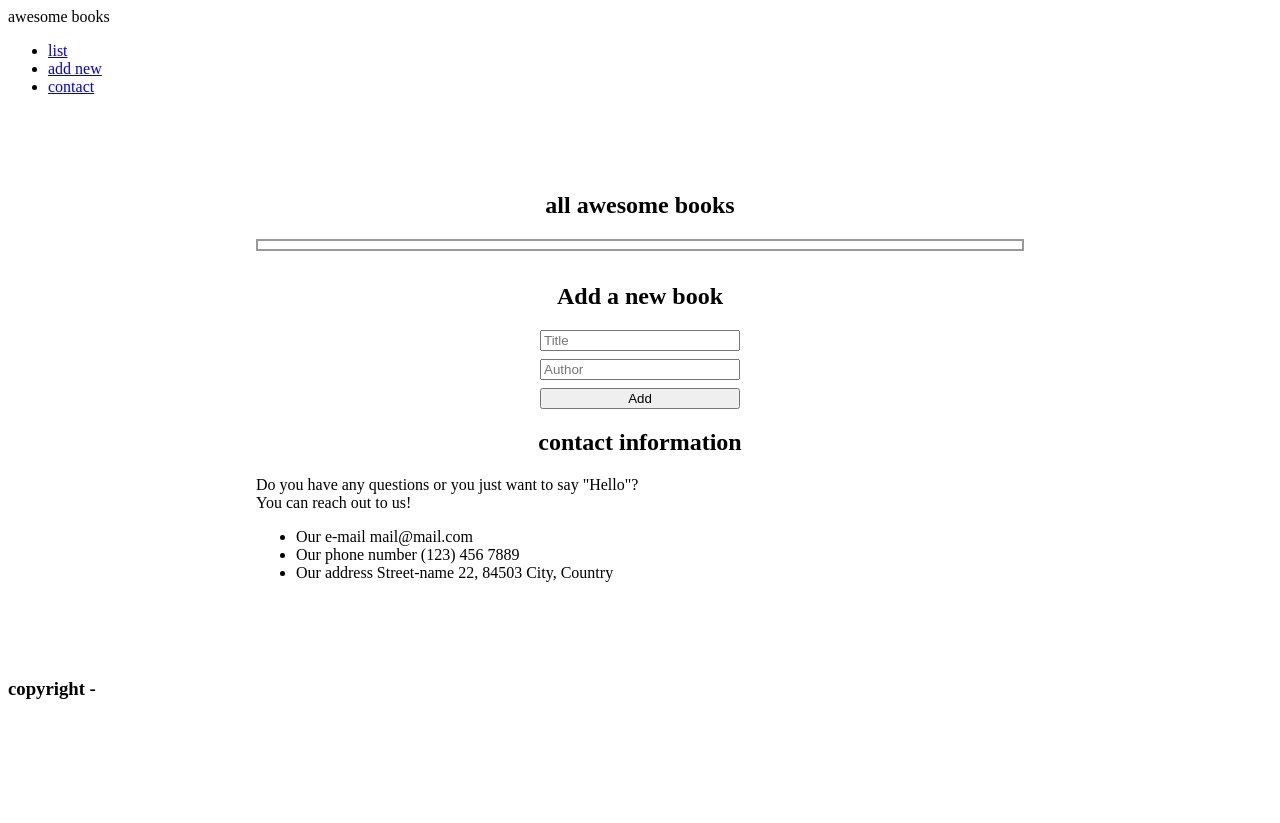
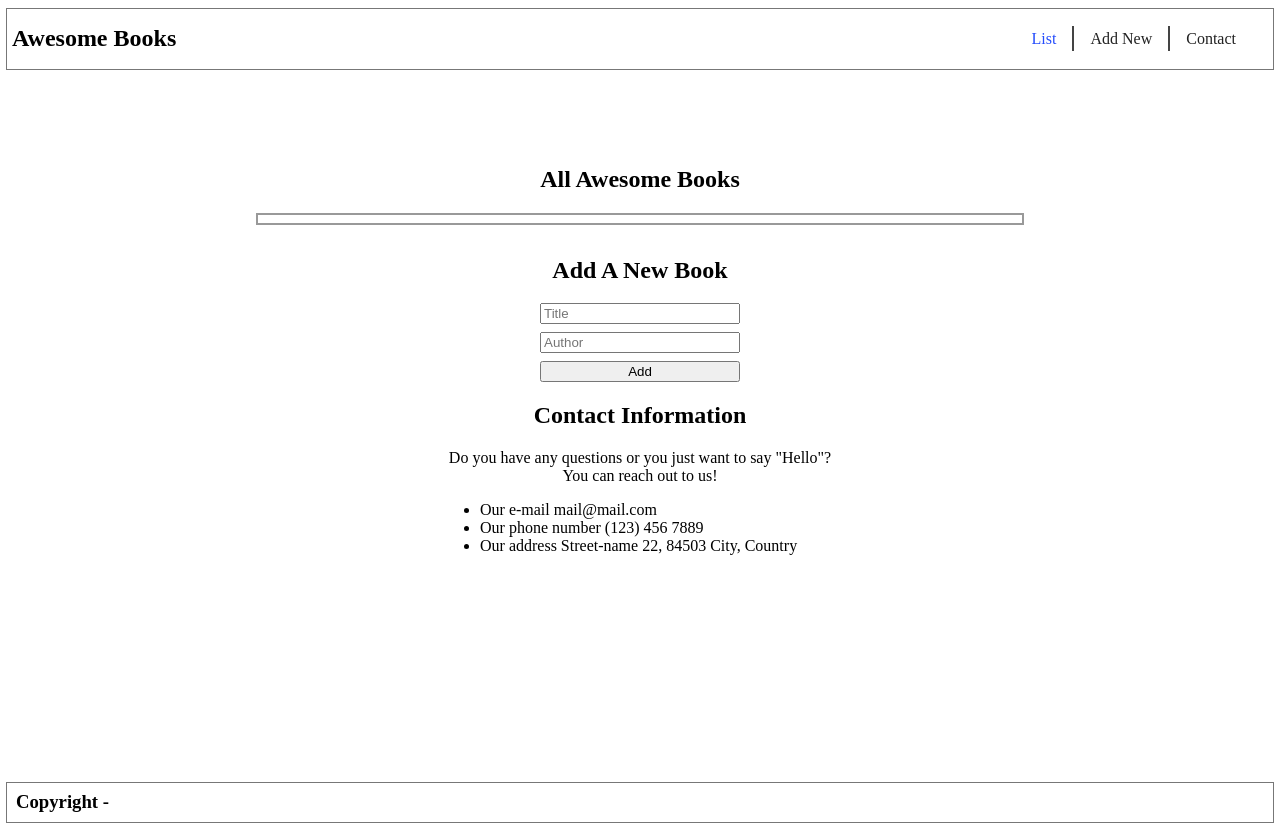
Before and after one commit to abeltsew/Awesome-books-js, a website: page index.html in a window 1280 px wide. Before the commit the page ends 800 px from the top, so only its background shows below. Drawn offline with Linux system fonts and the light colour scheme.

Commit message:
:hammer: added-css-navigation

```diff
--- a/style.css
+++ b/style.css
@@ -1,7 +1,64 @@
+body {
+  margin: 0;
+  padding: 0;
+}
+
+header {
+  width: 100%;
+}
+
+nav {
+  display: flex;
+  align-items: center;
+  justify-content: space-between;
+  width: calc(100% - 1.5rem);
+  margin: 0.5rem auto;
+  padding: 0.3rem;
+  border: 1px solid #777;
+}
+
+nav .logo {
+  text-transform: capitalize;
+  font-weight: 700;
+  font-size: 1.5rem;
+}
+
+nav .links {
+  display: flex;
+  align-items: center;
+  justify-content: flex-end;
+  margin-left: 0;
+  padding-left: 0;
+  list-style: none;
+  margin-right: 1rem;
+  gap: 0;
+}
+
+.links a {
+  border-left: 2px solid #444;
+  text-transform: capitalize;
+  color: #222;
+  font-weight: 500;
+  padding: 0.25rem 1rem;
+  text-decoration: none;
+}
+
+.links a.active,
+.links a:hover,
+.links a:active {
+  color: #244cfc;
+}
+
+.links li:first-child a {
+  border-left: none;
+}
+
+
 main {
   width: 100%;
   max-width: 768px;
   margin: 6rem auto;
+  min-height: 65vh;
 }
 
 form {
@@ -16,6 +73,7 @@ form {
 h1,
 h2 {
   text-align: center;
+  text-transform: capitalize;
 }
 
 .book {
@@ -41,5 +99,39 @@ h2 {
 }
 
 .remove {
+  cursor: pointer;
+  box-shadow: 0.15rem 0.1rem 0.1rem 0.1rem rgba(0,0,0,0.7);
+  transition: all 0.15s ease-in;
   margin-left: auto;
 }
+
+.remove:hover {
+  transform: translateY(-1px);
+}
+
+#contact {
+  text-align: center;
+}
+
+#contact ul {
+  padding-left: 0;
+  margin-left: 0;
+  width: 100%;
+  max-width: 320px;
+  margin: auto;
+  text-align: left;
+}
+
+h3 {
+  text-transform: capitalize;
+  margin: 0.25rem;
+}
+
+footer { margin-top: auto; }
+
+footer nav {
+  width: calc(100% - 1.5rem);
+  margin: auto;
+  padding: 0.3rem;
+  border: 1px solid #777;
+}
```
